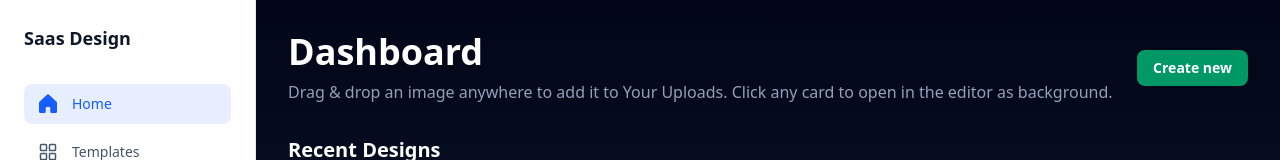
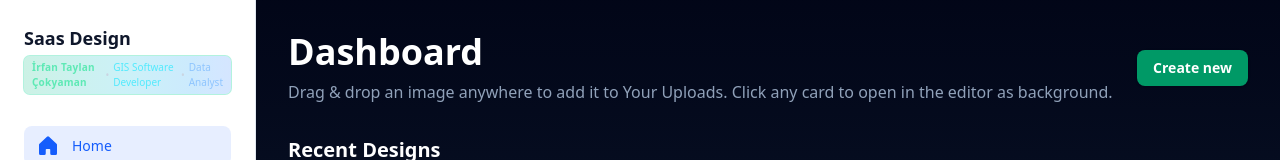
Before and after one commit to taylan1209/saas-visual-flow, a Next.js app: page /dashboard in a window 1280 px wide. Shown: the top 160 px of the page. Built offline with nearby package versions, Linux system fonts and the light colour scheme.

Commit message:
feat(dashboard): add elegant personal tag under Saas Design heading

```diff
--- a/src/app/dashboard/page.tsx
+++ b/src/app/dashboard/page.tsx
@@ -36,8 +36,17 @@ export default function Dashboard() {
   return (
     <div className="flex min-h-dvh w-full bg-gradient-to-b from-slate-950 via-slate-900 to-slate-950 text-slate-200" onDrop={onDrop} onDragOver={onDragOver}>
       <aside className="flex w-64 flex-col border-r border-slate-200 bg-white p-6 dark:border-slate-800 dark:bg-slate-900">
-        <div className="flex items-center gap-3">
-          <h1 className="text-lg font-semibold text-slate-900 dark:text-white">Saas Design</h1>
+        <div className="flex items-start gap-3">
+          <div>
+            <h1 className="text-lg font-semibold text-slate-900 dark:text-white">Saas Design</h1>
+            <div className="mt-1 inline-flex items-center gap-1 rounded-md bg-gradient-to-r from-emerald-500/20 via-cyan-500/20 to-blue-500/20 px-2 py-1 ring-1 ring-emerald-400/30">
+              <span className="text-[10px] font-semibold tracking-wide text-emerald-300">İrfan Taylan Çokyaman</span>
+              <span className="text-[10px] text-slate-300">•</span>
+              <span className="text-[10px] text-cyan-300">GIS Software Developer</span>
+              <span className="text-[10px] text-slate-300">•</span>
+              <span className="text-[10px] text-blue-300">Data Analyst</span>
+            </div>
+          </div>
         </div>
         <nav className="mt-8 flex flex-1 flex-col">
           <ul className="flex flex-col gap-2">
```
